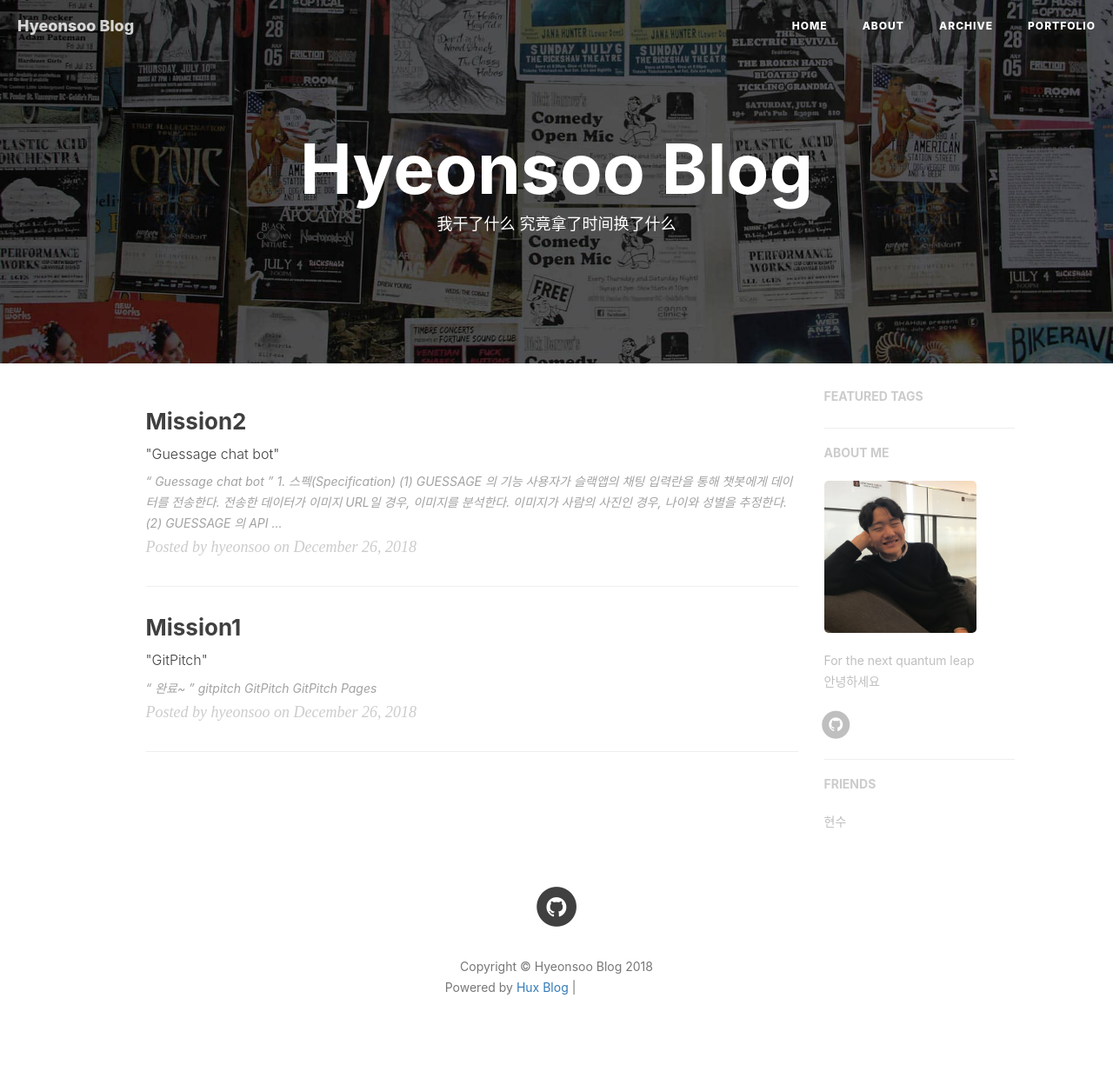
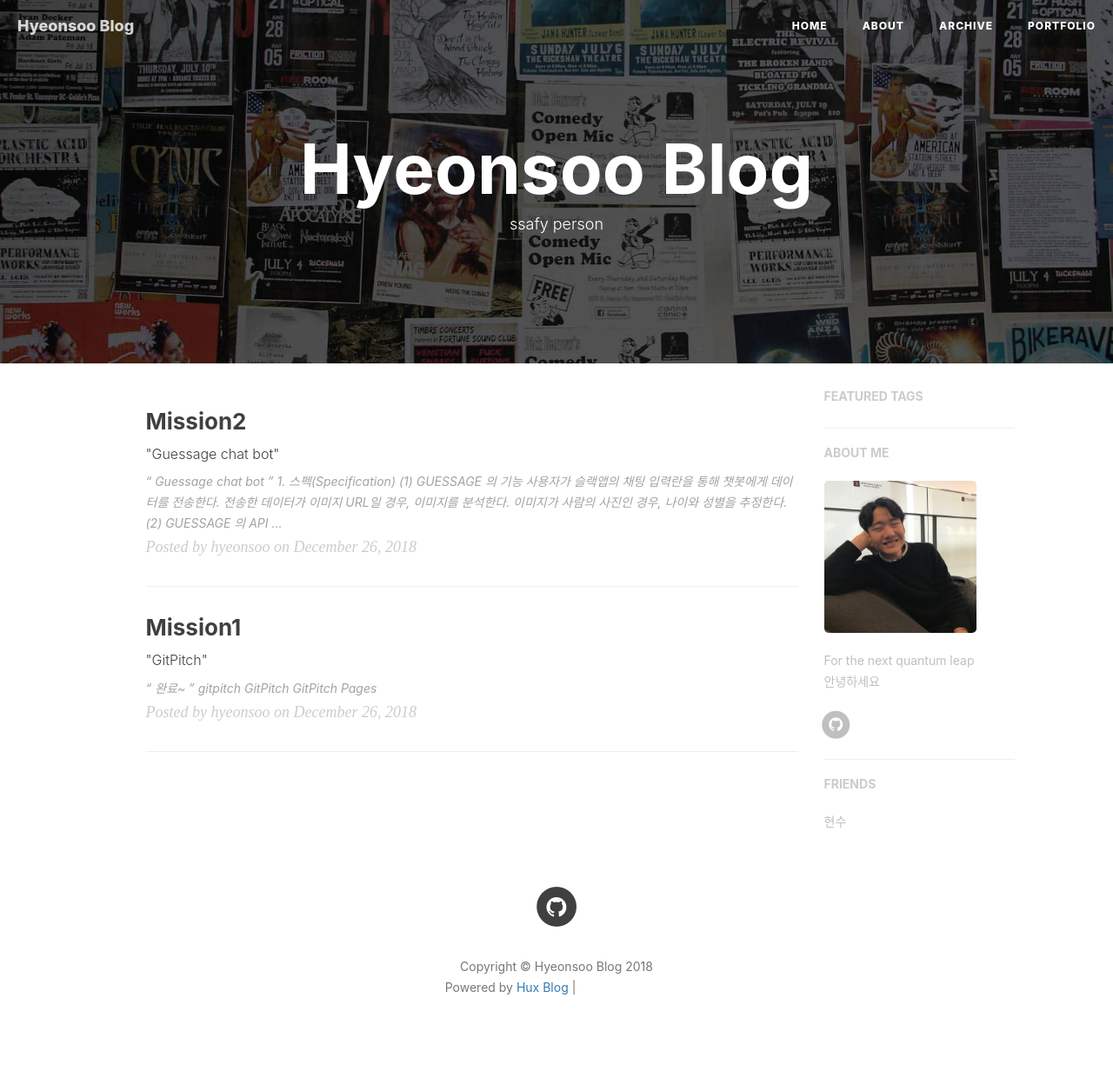
Before and after one commit to phs4530/phs4530.github.io, a Jekyll site: the page built from index.html, in a window 1280 px wide. Shown: the whole page at 87% size. Built offline with Jekyll 4.4.1, drawn with Linux system fonts in a browser that asks for light colours; nearby versions of some CDN libraries; the list of posts is cut into pages by our own code; comment, search, counter and statistics services are not loaded; grey boxes are pictures that could not be loaded.

Commit message:
update index.html

```diff
--- a/index.html
+++ b/index.html
@@ -1,6 +1,6 @@
 ---
 layout: page
-description: "我干了什么 究竟拿了时间换了什么"
+description: "ssafy person"
 ---
 
 {% for post in paginator.posts %}
```
